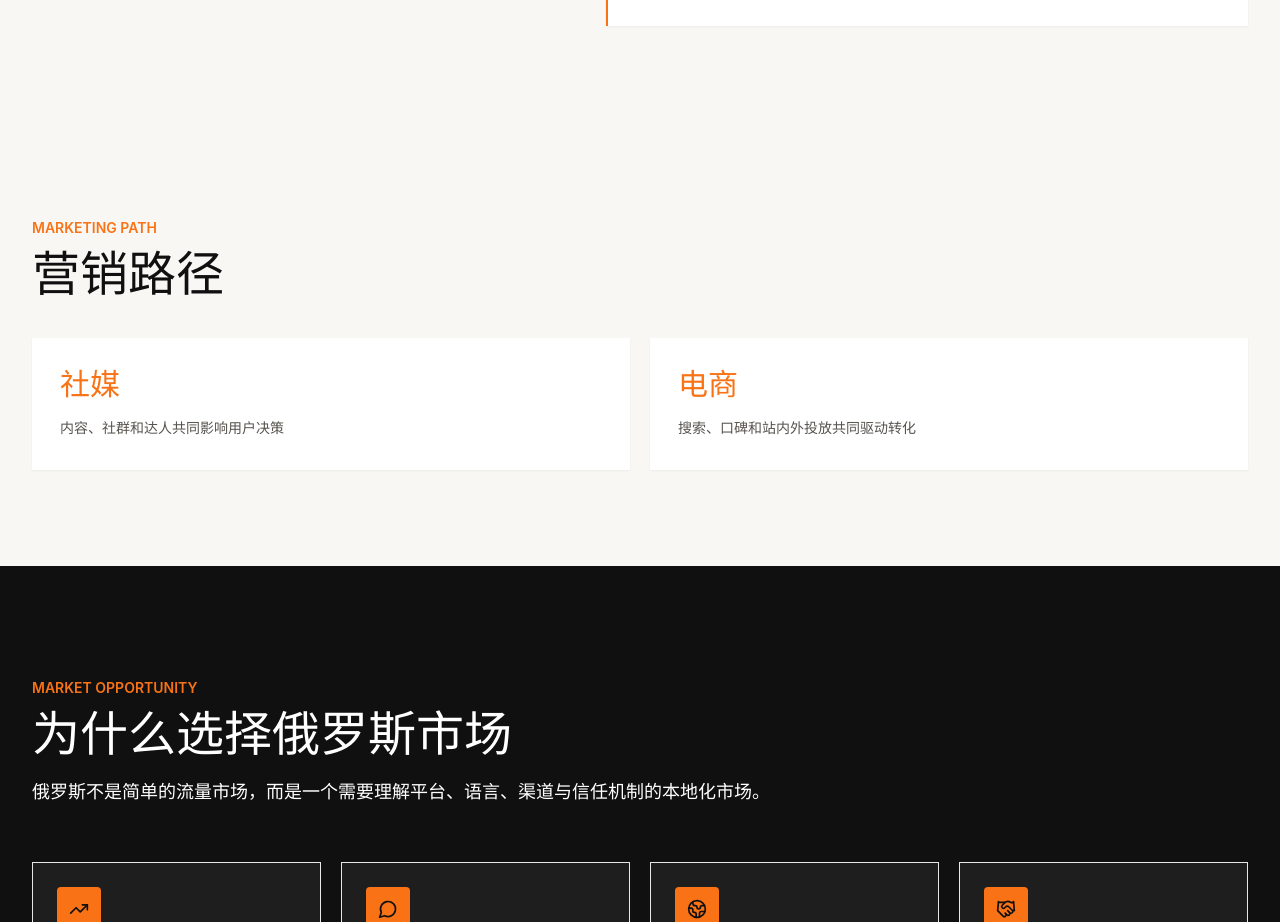
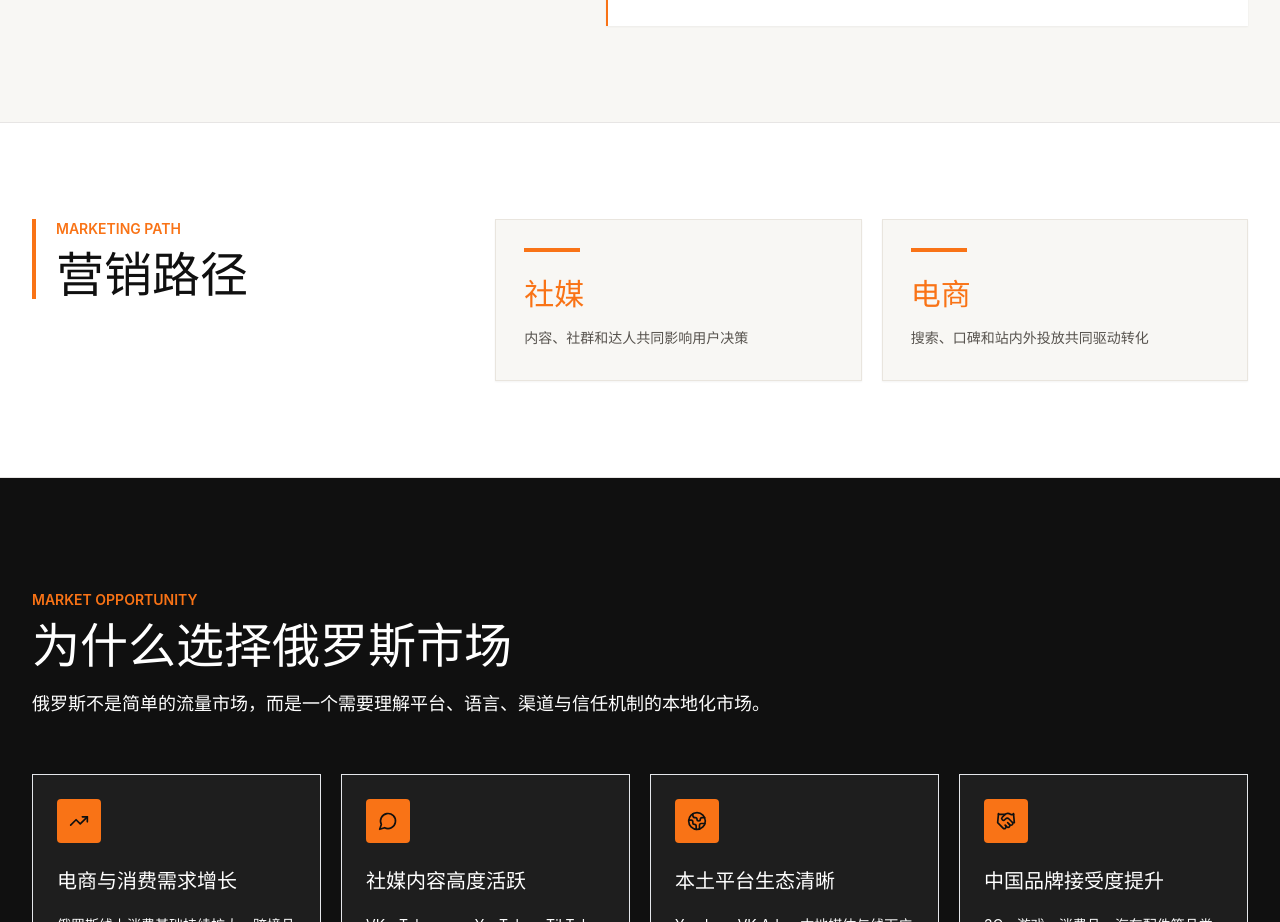
Before and after one commit to leolvyunfeng-del/VIBE-, a React (Vite) app: page / in a window 1280 px wide. Shown: the part 1129-2051 px from the top of the page. Built offline with nearby package versions, Linux system fonts and the light colour scheme.

Commit message:
V9: improve marketing path section contrast

```diff
--- a/src/components/MarketingPath.jsx
+++ b/src/components/MarketingPath.jsx
@@ -5,26 +5,36 @@ export default function MarketingPath() {
   const { t } = useLanguage();
 
   return (
-    <section className="bg-porcelain py-20 sm:py-24">
+    <section className="border-y border-stone-200 bg-white py-20 sm:py-24">
       <div className="mx-auto max-w-7xl px-4 sm:px-6 lg:px-8">
-        <div className="max-w-3xl">
+        <div className="grid gap-10 lg:grid-cols-[0.72fr_1.28fr] lg:items-start">
+          <div className="border-l-4 border-ember pl-5">
             <p className="mb-3 text-sm font-semibold uppercase text-ember">Marketing Path</p>
             <h2 className="text-3xl font-semibold leading-tight text-ink sm:text-4xl lg:text-5xl">
               {t("营销路径")}
             </h2>
           </div>
 
-        <div className="mt-10 grid gap-5 md:grid-cols-2">
-          <Link to="/market/social-content" className="bg-white p-7 shadow-sm transition hover:-translate-y-1 hover:shadow-sharp">
+          <div className="grid gap-5 md:grid-cols-2">
+            <Link
+              to="/market/social-content"
+              className="group border border-mist bg-porcelain p-7 shadow-sm transition hover:-translate-y-1 hover:border-ember hover:shadow-sharp"
+            >
+              <span className="mb-6 block h-1 w-14 bg-ember transition group-hover:w-20" />
               <p className="text-3xl font-bold text-ember">{t("社媒")}</p>
               <p className="mt-3 text-sm leading-7 text-stone-600">{t("内容、社群和达人共同影响用户决策")}</p>
             </Link>
-          <Link to="/market/ecommerce" className="bg-white p-7 shadow-sm transition hover:-translate-y-1 hover:shadow-sharp">
+            <Link
+              to="/market/ecommerce"
+              className="group border border-mist bg-porcelain p-7 shadow-sm transition hover:-translate-y-1 hover:border-ember hover:shadow-sharp"
+            >
+              <span className="mb-6 block h-1 w-14 bg-ember transition group-hover:w-20" />
               <p className="text-3xl font-bold text-ember">{t("电商")}</p>
               <p className="mt-3 text-sm leading-7 text-stone-600">{t("搜索、口碑和站内外投放共同驱动转化")}</p>
             </Link>
           </div>
         </div>
+      </div>
     </section>
   );
 }
```
Lines whose indentation alone changed are shown as unchanged.
